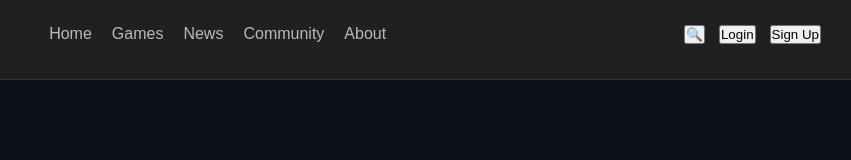
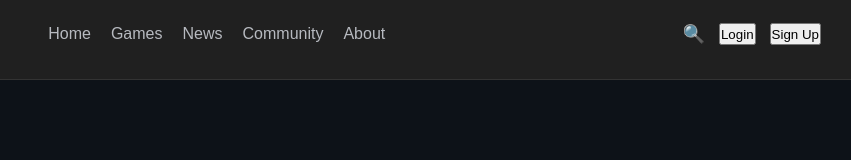
Before and after one commit to JustMorv/GameHubV2, a plain HTML site: page index.html in a window 1280 px wide. Shown: the full height of the page, 429-1280 px from the left. Drawn offline with Linux system fonts and the light colour scheme.

Commit message:
новая строкак

```diff
--- a/css/style.css
+++ b/css/style.css
@@ -58,3 +58,10 @@ body {
     display: flex;
     gap: 14px;
 }
+.header_search{
+    color: white;
+    background: transparent;
+    border: none;
+    font-size: 18px;
+    cursor: pointer;
+}
```
